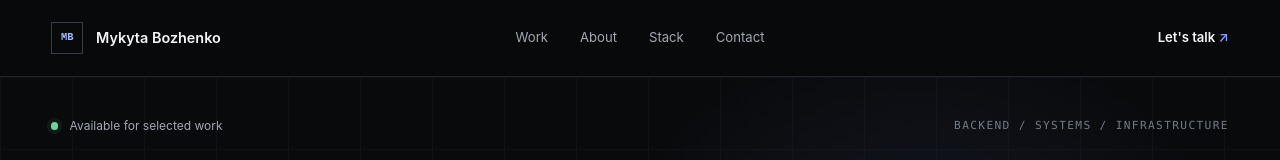
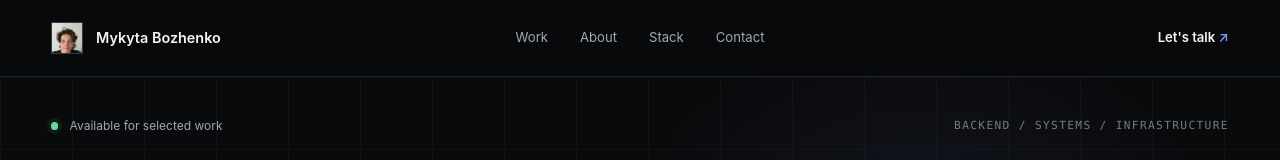
Before and after one commit to pipinovi4/mykyta-portfolio, a Next.js app in the folder frontend/: page / in a window 1280 px wide. Shown: the top 160 px of the page. Built offline with nearby package versions, Linux system fonts and the light colour scheme; no server answers.

Commit message:
style(header): replace initials with profile avatar

```diff
--- a/frontend/src/app/globals.css
+++ b/frontend/src/app/globals.css
@@ -42,7 +42,6 @@ a:focus-visible { outline: 2px solid var(--accent-strong); outline-offset: 5px;
 .site-header { position: sticky; top: 0; z-index: 50; border-bottom: 1px solid rgb(37 42 50 / .8); background: rgb(9 10 12 / .82); backdrop-filter: blur(18px); }
 .header-inner { min-height: 4.75rem; display: grid; grid-template-columns: 1fr auto 1fr; align-items: center; gap: 2rem; }
 .brand { display: inline-flex; align-items: center; gap: .8rem; width: max-content; font-size: .9rem; font-weight: 600; }
-.brand-mark { display: grid; place-items: center; width: 2rem; height: 2rem; border: 1px solid var(--border-strong); color: var(--accent-strong); font-family: ui-monospace, monospace; font-size: .65rem; }
 .nav-list { display: flex; gap: 2rem; margin: 0; padding: 0; list-style: none; color: var(--text-secondary); font-size: .82rem; }
 .nav-list a, .text-link { transition: color 180ms ease; }
 .nav-list a:hover, .text-link:hover { color: var(--text); }
@@ -151,7 +150,6 @@ a:focus-visible { outline: 2px solid var(--accent-strong); outline-offset: 5px;
   :root { --site-gutter: 1.25rem; }
   .site-header { position: relative; }
   .header-inner { min-height: 4.25rem; }
-  .brand-mark { display: none; }
   .header-cta { padding: .6rem .75rem; border: 1px solid var(--border); }
   .hero { min-height: auto; }
   .hero-inner { min-height: calc(100svh - 4.25rem); }
--- a/frontend/src/app/page.tsx
+++ b/frontend/src/app/page.tsx
@@ -21,7 +21,10 @@ export default function Home() {
       <header className="site-header">
         <div className="site-shell header-inner">
           <a className="brand" href="#top" aria-label="Mykyta Bozhenko, back to top">
-            <span className="brand-mark" aria-hidden="true">MB</span>
+            <span
+              className="size-8 shrink-0 border border-[var(--border-strong)] bg-[url('/media/mykyta-portrait.jpg')] bg-cover bg-[position:center_24%]"
+              aria-hidden="true"
+            />
             <span>{profile.name}</span>
           </a>
 
--- a/frontend/src/app/work/[slug]/page.tsx
+++ b/frontend/src/app/work/[slug]/page.tsx
@@ -46,7 +46,7 @@ export default async function CaseStudyPage({ params }: CaseStudyPageProps) {
       <a className="skip-link" href="#case-content">Skip to content</a>
       <header className="case-header">
         <div className="site-shell case-header__inner">
-          <Link href="/" className="brand"><span className="brand-mark" aria-hidden="true">MB</span><span>Mykyta Bozhenko</span></Link>
+          <Link href="/" className="brand"><span className="size-8 shrink-0 border border-[var(--border-strong)] bg-[url('/media/mykyta-portrait.jpg')] bg-cover bg-[position:center_24%]" aria-hidden="true" /><span>Mykyta Bozhenko</span></Link>
           <Link href="/#work" className="case-header__back">← Selected work</Link>
         </div>
       </header>
--- a/frontend/src/app/work/page.tsx
+++ b/frontend/src/app/work/page.tsx
@@ -13,7 +13,7 @@ export default function WorkPage() {
   return (
     <>
       <CursorGlow />
-      <header className="case-header"><div className="site-shell case-header__inner"><Link href="/" className="brand"><span className="brand-mark" aria-hidden="true">MB</span><span>Mykyta Bozhenko</span></Link><Link href="/">← Home</Link></div></header>
+      <header className="case-header"><div className="site-shell case-header__inner"><Link href="/" className="brand"><span className="size-8 shrink-0 border border-[var(--border-strong)] bg-[url('/media/mykyta-portrait.jpg')] bg-cover bg-[position:center_24%]" aria-hidden="true" /><span>Mykyta Bozhenko</span></Link><Link href="/">← Home</Link></div></header>
       <main>
         <section className="work-index-hero"><div className="site-shell"><p className="eyebrow">Project catalog</p><h1>Selected work.</h1><p>Production systems, engineering tools, and infrastructure projects.</p></div></section>
         <section className="section"><div className="site-shell project-grid">{projects.map((project) => <ProjectCard project={project} key={project.slug} />)}</div></section>
```
